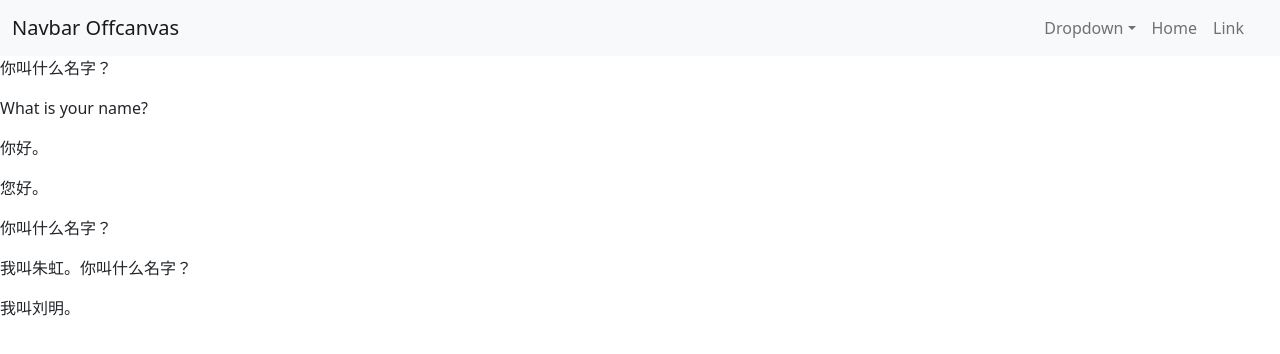
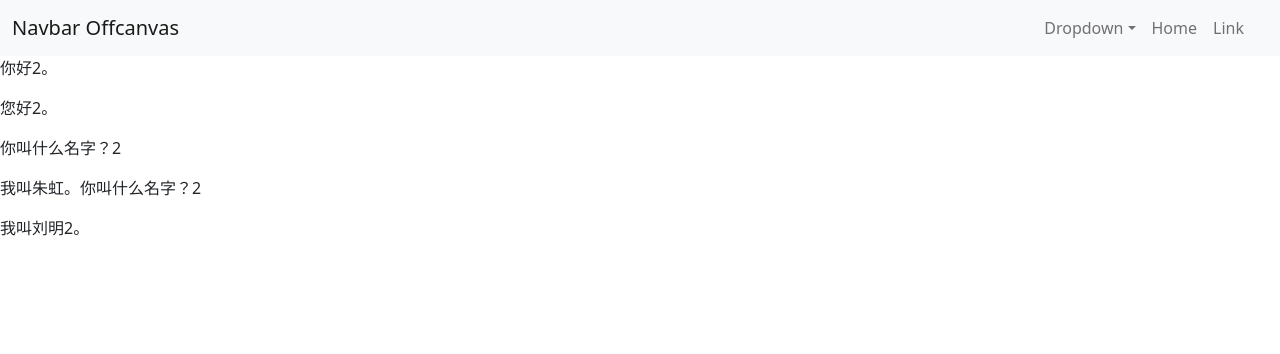
Before and after one commit to RN255/learn-chinese-gold, a React (Create React App) app: page /lessonTwo in a window 1280 px wide. Shown: the top 354 px of the page. Built offline with nearby package versions, Linux system fonts and the light colour scheme.

Commit message:
main covno component and props passed

```diff
--- a/src/App.js
+++ b/src/App.js
@@ -12,34 +12,8 @@ function App() {
       <NavBar></NavBar>
       <Routes>
         <Route path="/" element={<Home />} />
-        <Route
-          path="/lesson"
-          element={
-            <Lesson
-              chineseTitle={lessonOne.chineseTitle}
-              englishTitle={lessonOne.englishTitle}
-              lineOne={lessonOne.lineOne}
-              lineTwo={lessonOne.lineTwo}
-              lineThree={lessonOne.lineThree}
-              lineFour={lessonOne.lineFour}
-              lineFive={lessonOne.lineFive}
-            />
-          }
-        />
-        <Route
-          path="/lessonTwo"
-          element={
-            <Lesson
-              chineseTitle={lessonTwo.chineseTitle}
-              englishTitle={lessonTwo.englishTitle}
-              lineOne={lessonTwo.lineOne}
-              lineTwo={lessonTwo.lineTwo}
-              lineThree={lessonTwo.lineThree}
-              lineFour={lessonTwo.lineFour}
-              lineFive={lessonTwo.lineFive}
-            />
-          }
-        />
+        <Route path="/lesson" element={<Lesson LessonText={lessonOne} />} />
+        <Route path="/lessonTwo" element={<Lesson LessonText={lessonTwo} />} />
       </Routes>
     </BrowserRouter>
   );
--- /dev/null
+++ b/src/components/MainConvo.js
@@ -0,0 +1,14 @@
+import React from "react";
+
+export default function MainConvo(props) {
+
+  return (
+    <>
+      <p>{props.LessonText.lineOne}</p>
+      <p>{props.LessonText.lineTwo}</p>
+      <p>{props.LessonText.lineThree}</p>
+      <p>{props.LessonText.lineFour}</p>
+      <p>{props.LessonText.lineFive}</p>
+    </>
+  );
+}
--- a/src/pages/Lesson.js
+++ b/src/pages/Lesson.js
@@ -1,16 +1,11 @@
 import React from "react";
 import "../styles/styles.css";
+import MainConvo from "../components/MainConvo";
 
 export default function Lesson(props) {
   return (
     <div id="lesson">
-      <p>{props.chineseTitle}</p>
-      <p>{props.englishTitle}</p>
-      <p>{props.lineOne}</p>
-      <p>{props.lineTwo}</p>
-      <p>{props.lineThree}</p>
-      <p>{props.lineFour}</p>
-      <p>{props.lineFive}</p>
+      <MainConvo LessonText={props.LessonText}></MainConvo>
     </div>
   );
 }
--- a/src/props/lessonText.js
+++ b/src/props/lessonText.js
@@ -11,9 +11,9 @@ export const lessonOne = {
 export const lessonTwo = {
   chineseTitle: "你叫什么名字？",
   englishTitle: "What is your name?",
-  lineOne: "你好。",
-  lineTwo: "您好。",
-  lineThree: "你叫什么名字？",
-  lineFour: "我叫朱虹。你叫什么名字？",
-  lineFive: "我叫刘明。",
+  lineOne: "你好2。",
+  lineTwo: "您好2。",
+  lineThree: "你叫什么名字？2",
+  lineFour: "我叫朱虹。你叫什么名字？2",
+  lineFive: "我叫刘明2。",
 };
```
